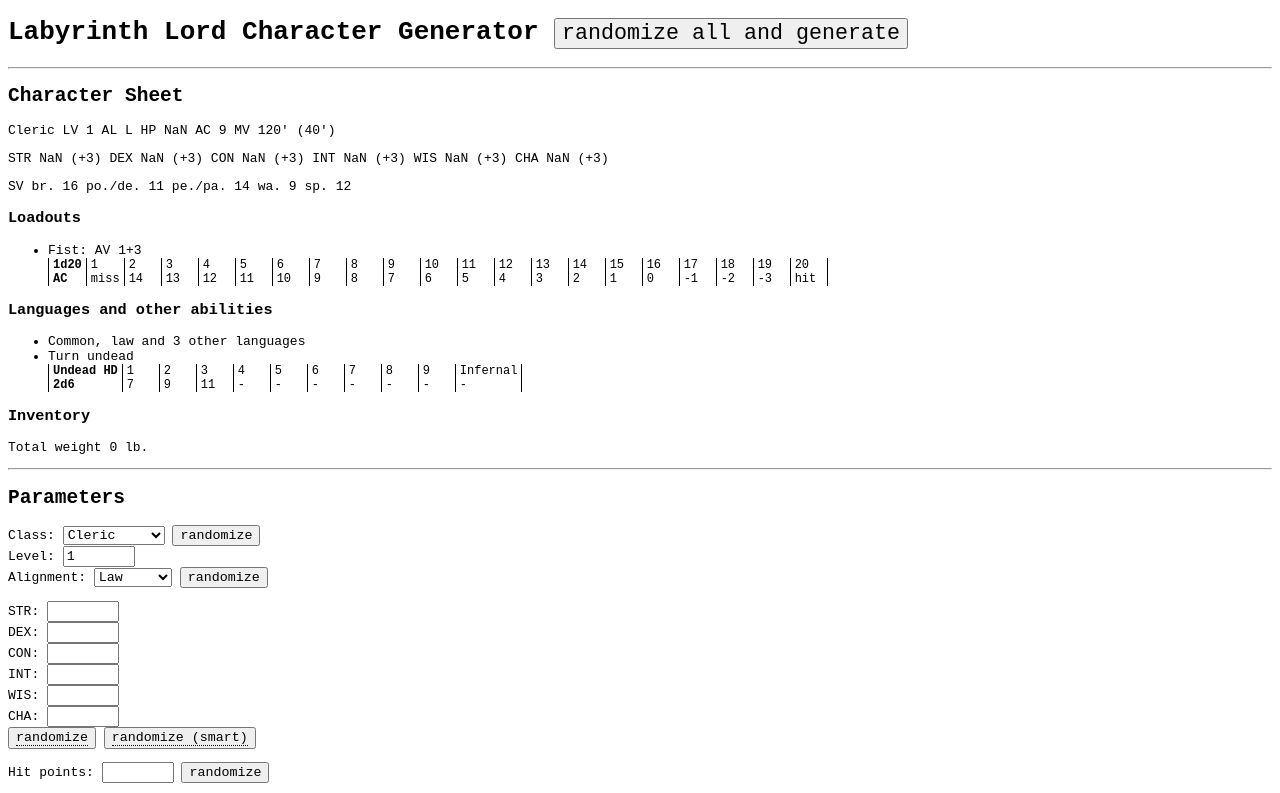
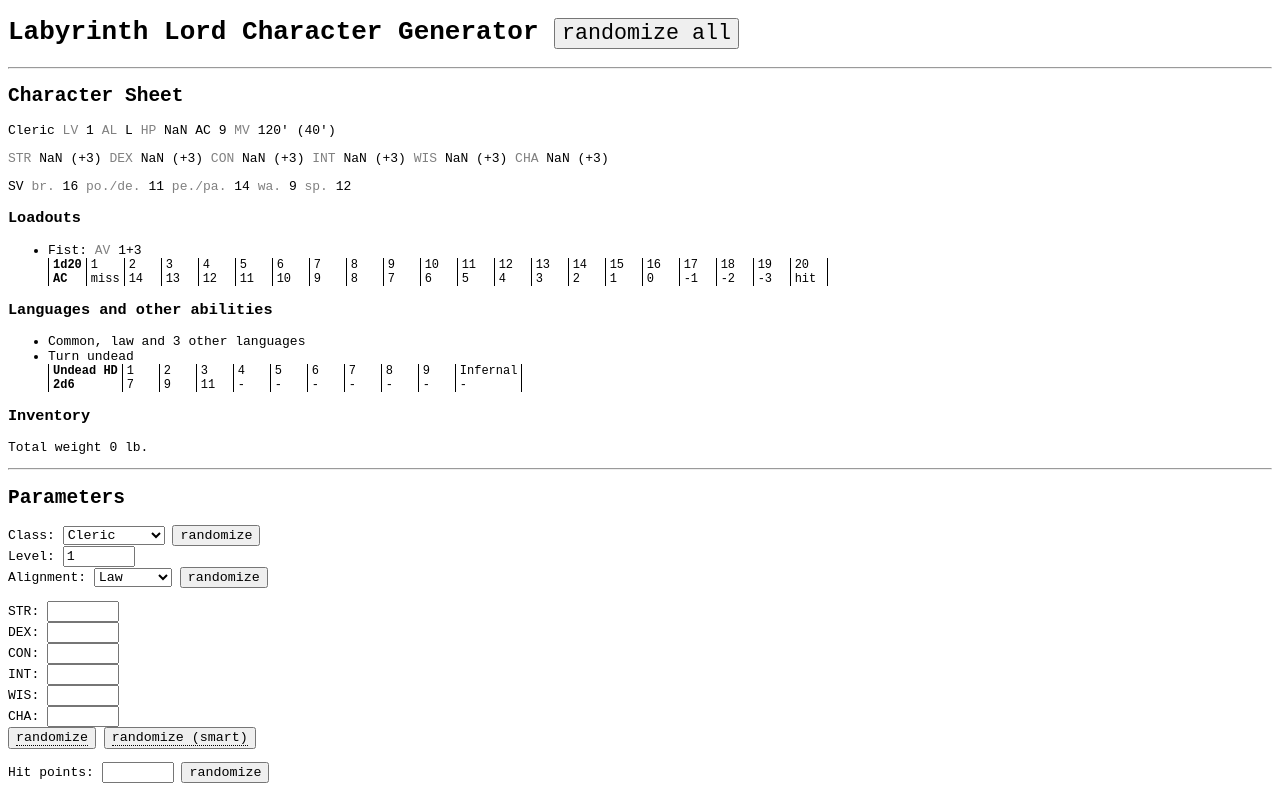
Before and after one commit to bennydictor/bennydictor.github.io, a plain HTML site: page ll_chargen/index.html in a window 1280 px wide. Shown: the top 793 px of the page. Drawn offline with Linux system fonts and the light colour scheme.

Commit message:
Color stat names

```diff
--- a/ll_chargen/index.html
+++ b/ll_chargen/index.html
@@ -38,6 +38,10 @@
 
     .tooltip:hover .tooltip-text {
       visibility: visible;
+    }
+
+    .stat-name {
+      color: gray;
     }
 
     .shop-container {
@@ -1184,7 +1188,9 @@
       const level = getLevel();
       const alignment = getAlignment();
       const hitPoints = getHitPoints();
-      result += `<p>${class_.name} LV ${level} AL ${alignment.substr(0, 1).toUpperCase()} HP ${hitPoints}`;
+      result += `<p>${class_.name} <span class="stat-name">LV</span> ${level}`;
+      result += ` <span class="stat-name">AL</span> ${alignment.substr(0, 1).toUpperCase()}`;
+      result += ` <span class="stat-name">HP</span> ${hitPoints}`;
 
       const loadouts = getLoadouts();
       const sameArmorClass = loadouts.every(l => l.armor_class == loadouts[0].armor_class);
@@ -1194,16 +1200,16 @@
 
       const speed = getMovementSpeed();
       if (speed == 0) {
-        result += ` MV overencumbered!`;
+        result += ` <span class="stat-name">MV</span> overencumbered!`;
       } else {
-        result += ` MV ${speed * 3}' (${speed}')</p>`;
+        result += ` <span class="stat-name">MV</span> ${speed * 3}' (${speed}')</p>`;
       }
 
       const stats = getAbilities();
       const mods = getAbilityModifiers();
       result += `<p>`;
       for (const stat of STATS) {
-        result += ` ${stat.toUpperCase()} ${stats[stat]}`
+        result += ` <span class="stat-name">${stat.toUpperCase()}</span> ${stats[stat]}`
         if (mods[stat] != 0) {
           result += ` (${plusMinus(mods[stat])})`
         }
@@ -1212,11 +1218,11 @@
 
       const savingThrows = class_.saving_throws(level);
       result += `<p>SV`;
-      result += ` br. ${savingThrows[0]}`;
-      result += ` po./de. ${savingThrows[1]}`;
-      result += ` pe./pa. ${savingThrows[2]}`;
-      result += ` wa. ${savingThrows[3] - mods.wis}`;
-      result += ` sp. ${savingThrows[4] - mods.wis}`;
+      result += ` <span class="stat-name">br.</span> ${savingThrows[0]}`;
+      result += ` <span class="stat-name">po./de.</span> ${savingThrows[1]}`;
+      result += ` <span class="stat-name">pe./pa.</span> ${savingThrows[2]}`;
+      result += ` <span class="stat-name">wa.</span> ${savingThrows[3] - mods.wis}`;
+      result += ` <span class="stat-name">sp.</span> ${savingThrows[4] - mods.wis}`;
       result += `</p>`;
 
       result += `<h3>Loadouts</h3><ul>`;
@@ -1235,7 +1241,7 @@
         result += `: `;
 
         if (loadout.ranged == "true") {
-          result += ` <span class="tooltip">RG ${loadout.main_hand.short_range}'/${loadout.main_hand.medium_range}'/${loadout.main_hand.long_range}'`;
+          result += ` <span class="tooltip"><span class="stat-name">RG</span> ${loadout.main_hand.short_range}'/${loadout.main_hand.medium_range}'/${loadout.main_hand.long_range}'`;
           result += `<span class="tooltip-text">when in short/medium/long range, add +1/+0/-1 to hit modifier</span></span>`;
         }
 
@@ -1243,9 +1249,9 @@
         if (loadout.ranged == "false" && mods.str != 0) {
           damageMod = `${plusMinus(mods.str)}`
         }
-        result += ` AV ${loadout.damage}${damageMod}`;
+        result += ` <span class="stat-name">AV</span> ${loadout.damage}${damageMod}`;
         if (!sameArmorClass) {
-          result += ` AC ${loadout.armor_class}`;
+          result += ` <span class="stat-name">AC</span> ${loadout.armor_class}`;
         }
 
         let hitModifier = class_.hit_modifier(level, loadout.ranged);
@@ -1310,7 +1316,7 @@
 
   <h1>
     Labyrinth Lord Character Generator
-    <button onclick="randomizeAll(); generate()" style="font-size: smaller;">randomize all and generate</button>
+    <button onclick="randomizeAll(); generate()" style="font-size: smaller;">randomize all</button>
   </h1>
   <hr>
 
```
